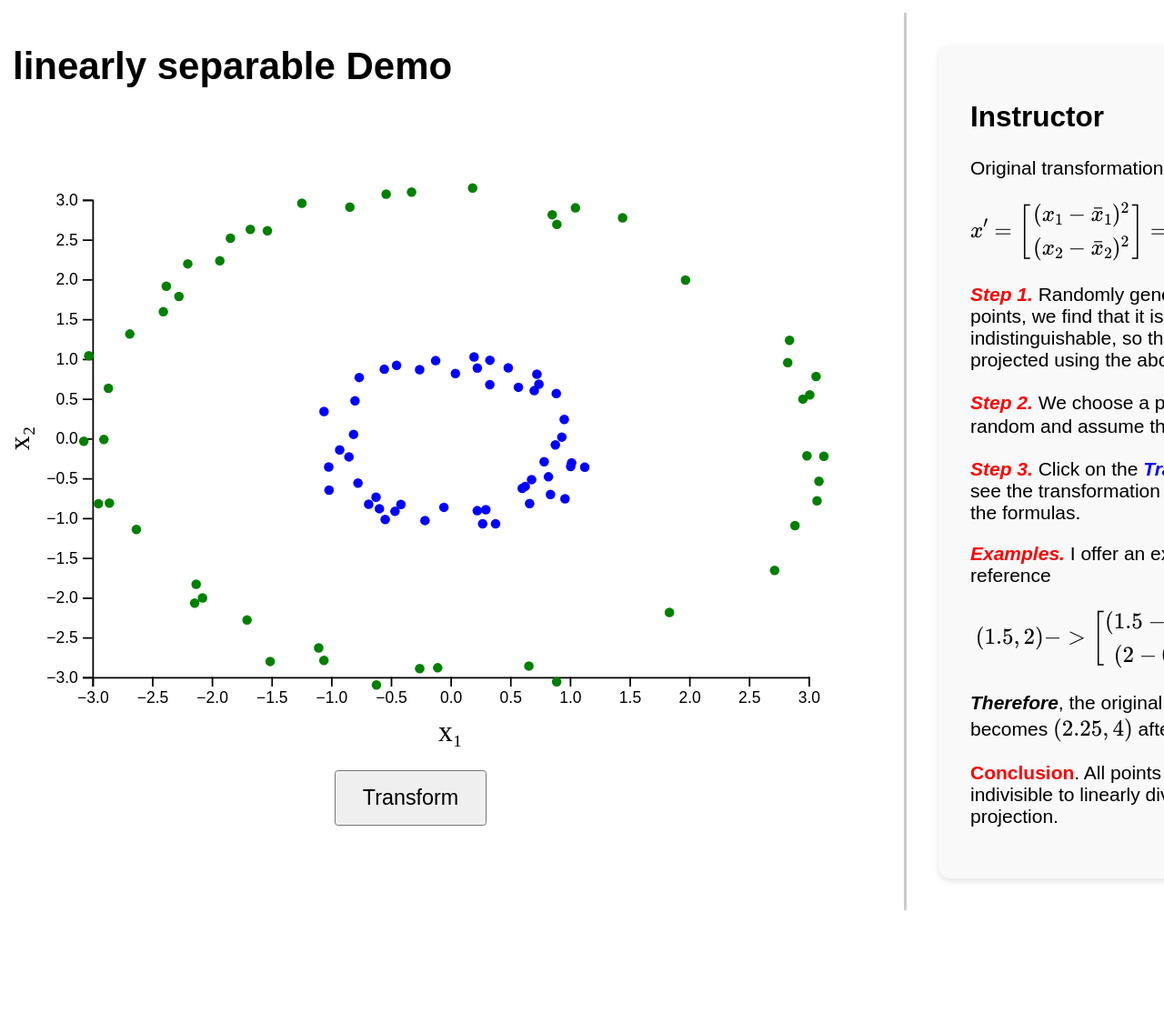
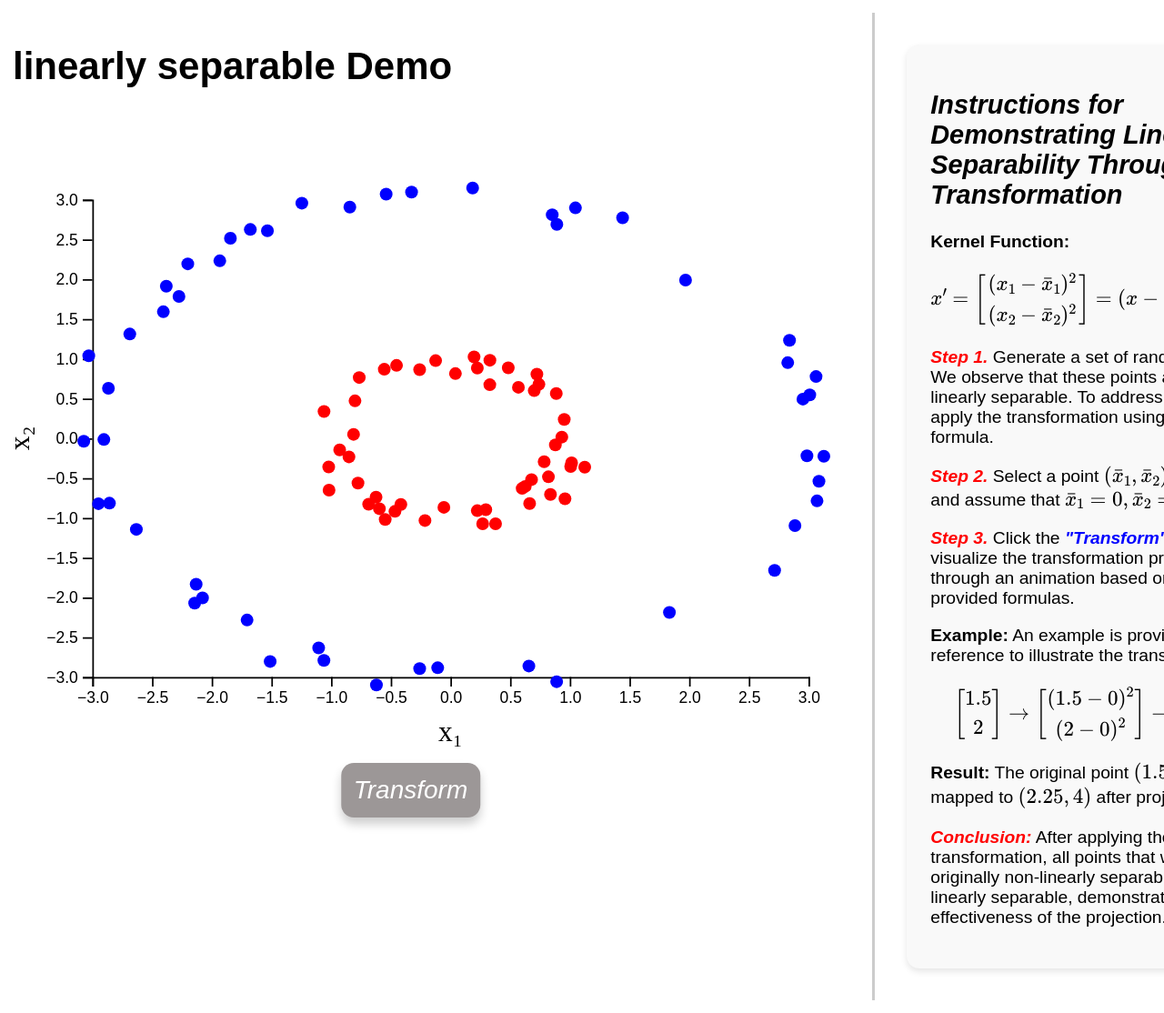
Before and after one commit to SMCNUS/SMCNUS.github.io, a Jekyll site: the page built from _posts/2025-02-17-linear_demo.html, in a window 1280 px wide. Shown: the whole page at 91% size. Built offline with Jekyll 4.4.1, drawn with Linux system fonts in a browser that asks for light colours; before the commit the page ends 1015 px from its top, so only the background shows below that.

Commit message:
update linear demo

```diff
--- a/_includes/resources.html
+++ b/_includes/resources.html
@@ -11,7 +11,7 @@
     <ul>
 
         <li><p><b>[Analysis Demo]</b> A web application for performing DFT amplitude analysis and spectrogram viewer on audio files. [<a href="https://smc-chinese.comp.nus.edu.sg/" target="_blank" style="color:#031d83;">demo</a>]
-        <!-- <li><p><b>[Visualization Demo]</b> A web application for visualizing nonlinear transformations for linear separability in classification [<a href="/linearly_separable" target="_blank" style="color:#031d83;">demo</a>] -->
+        <li><p><b>[Visualization Demo]</b> A web application for visualizing nonlinear transformations for linear separability in classification [<a href="/linearly_separable" target="_blank" style="color:#031d83;">demo</a>]
 
     </ul>
 
--- a/_posts/2025-02-17-linear_demo.html
+++ b/_posts/2025-02-17-linear_demo.html
@@ -21,11 +21,12 @@
         .container {
             display: flex;
             width: 100%;
-            gap: 40px;
+            gap: 20px;
         }
         .left-panel {
             flex: 1;
             max-width: 500px;
+            position: relative;
         }
         .right-panel {
             flex: 1;
@@ -34,23 +35,41 @@
             margin-left: 20px;
         }
         svg {
-            border: 0px solid #ccc;
-            margin-left: 0;
+            overflow: visible;
         }
         .point { transition: transform 1s ease-in-out; }
         .axis-label { font-family: "Times New Roman", serif; font-size: 18px;}
         #toggle-button {
-            display: block;
-            margin: 5px auto;
-            padding: 8px 16px;
+            background-color: #9c9797;
+            color: white;
+            border: none;
+            padding: 8px 8px;
+            font-size: 16px;
+            font-style: italic;
+            border-radius: 8px;
             cursor: pointer;
+            box-shadow: 0px 4px 6px rgba(0, 0, 0, 0.2);
+            transition: all 0.2s ease-in-out;
+            position: absolute;
+            left: 50%;
+            transform: translateX(-50%);
         }
+
+        #toggle-button:hover {
+            background-color: #5e5b5b;
+            transform: translate(-50%, -2px);
+            box-shadow: 0px 6px 8px rgba(0, 0, 0, 0.3);
+        }
+
         .formula-box {
             background-color: #f9f9f9;
-            padding: 20px;
+            padding: 15px;
             border-radius: 8px;
             box-shadow: 0 2px 4px rgba(0,0,0,0.1);
-            font-size: 12px;
+            font-size: 11px;
+        }
+        .formula-box h2 {
+            font-style: italic;
         }
     </style>
 </head>
@@ -67,8 +86,8 @@
 
         <div class="right-panel">
             <div class="formula-box">
-                <h2>Instructor</h2>
-                <p>Original transformation formula:</p>
+                <h2>Instructions for Demonstrating Linear Separability Through Transformation</h2>
+                <p><strong>Kernel Function:</strong></p>
                 <p>\[
                     x'=
                     \begin{bmatrix}
@@ -76,26 +95,32 @@
                     (x_2 - \bar{x}_2)^2
                     \end{bmatrix}
                     = (x - \bar{x})^{\top} (x - \bar{x})
-                    \]</p>
-
-                <p><span style="color: red; font-weight: bold; font-style: italic;">Step 1.</span> Randomly generating some points, we find that it is linearly indistinguishable, so the transformation is projected using the above equation.</p>
-                <p><span style="color: red; font-weight: bold; font-style: italic;">Step 2.</span> We choose a point \( (\bar{x}_1,\bar{x}_2) \) at random and assume that \( \bar{x}_1 = 0,\bar{x}_2 = 0\).</p>
-                <p><span style="color: red; font-weight: bold; font-style: italic;">Step 3.</span> Click on the <span style="color: blue; font-weight: bold; font-style: italic;">Transform</span> button to see the transformation animation utilizing the formulas.</p>
-                <p><span style="color: red; font-weight: bold; font-style: italic;">Examples.</span> I offer an example for reference</p>
+                    \]
+                </p>
+                <p><span style="color: red; font-weight: bold; font-style: italic;">Step 1.</span> Generate a set of random points. We observe that these points are not linearly separable. To address this, we apply the transformation using the given formula.</p>
+                <p><span style="color: red; font-weight: bold; font-style: italic;">Step 2.</span> Select a point \( (\bar{x}_1,\bar{x}_2) \) at random and assume that \( \bar{x}_1 = 0,\bar{x}_2 = 0\).</p>
+                <p><span style="color: red; font-weight: bold; font-style: italic;">Step 3.</span> Click the <span style="color: blue; font-weight: bold; font-style: italic;">"Transform"</span> button to visualize the transformation process through an animation based on the provided formulas.</p>
+                <p><strong>Example:</strong> An example is provided for reference to illustrate the transformation.</p>
                 <p>\[
-                    ( 1.5 , 2 )->
+                    \begin{bmatrix}
+                    1.5 \\
+                    2
+                    \end{bmatrix}
+                    \to
                     \begin{bmatrix}
                     (1.5 - 0)^2 \\
                     (2 - 0)^2
                     \end{bmatrix}
-                    ->
+                    \to
                     \begin{bmatrix}
                     2.25 \\
                     4
                     \end{bmatrix}
-                    \]</p>
-                <p><span style="font-weight: bold; font-style: italic;">Therefore</span>, the original point \( (1.5, 2) \) becomes \( (2.25, 4) \) after projection.</p>
-                <p><span style="color: red; font-weight: bold;">Conclusion</span>. All points go from linearly indivisible to linearly divisible after projection.</p>
+                    \]
+                </p>
+                <p><strong>Result:</strong> The original point \( (1.5, 2) \) is mapped to \( (2.25, 4) \) after projection.</p>
+                <p><span style="color: red; font-weight: bold; font-style: italic;">Conclusion:</span> After applying the transformation, all points that were originally non-linearly separable become linearly separable, demonstrating the effectiveness of the projection.</p>
+            </div>
         </div>
     </div>
 
```
Also changed, not shown: other parts of _posts/2025-02-17-linear_demo.html (+2 -2 lines).
